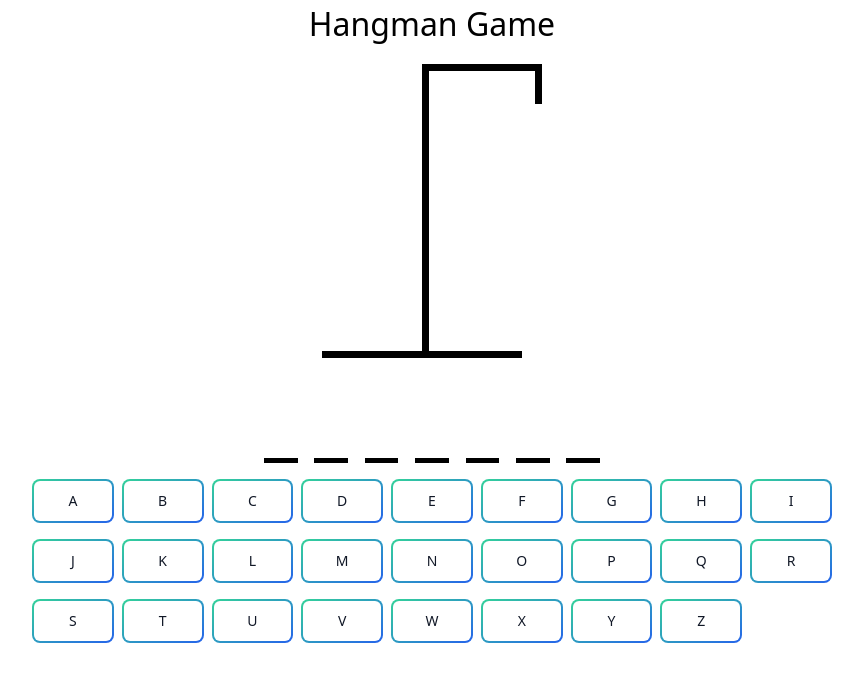
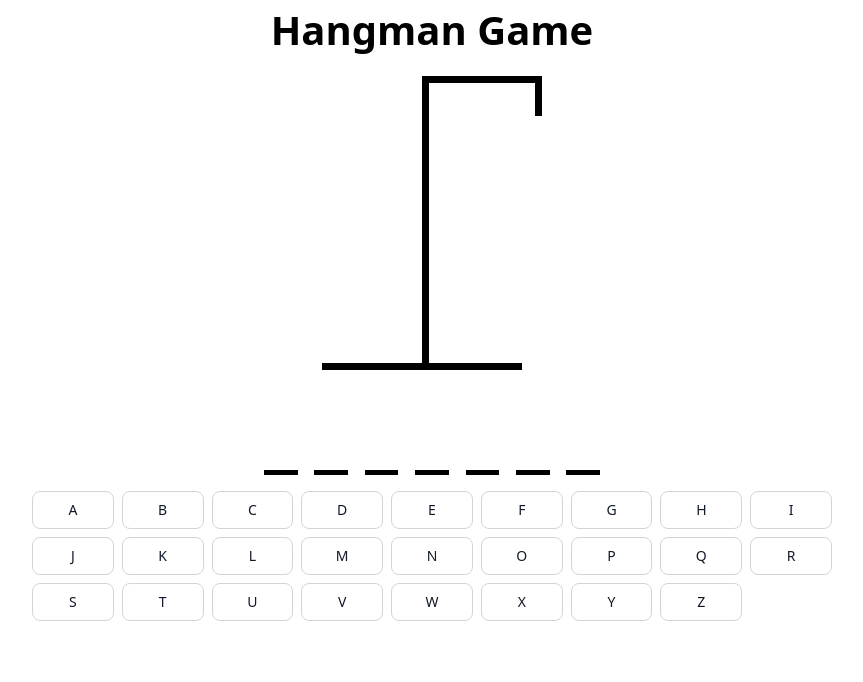
Before and after one commit to AnnieTran2023/Hangman-React-TS, a React (Vite) app: page / in a window 1280 px wide. Shown: the top 682 px of the page, without its empty margins (208-1071 px from the left). Built offline with nearby package versions, Linux system fonts and the light colour scheme.

Commit message:
keyboard logic ui

```diff
--- a/src/App.tsx
+++ b/src/App.tsx
@@ -1,4 +1,4 @@
-import { useEffect, useState } from "react";
+import { useCallback, useEffect, useState } from "react";
 
 import words from "./wordList.json";
 import { HangmanDrawing } from "./HangmanDrawing";
@@ -18,6 +18,28 @@ function App() {
     (letter) => !wordToGuess.includes(letter)
   );
 
+  const addGuessLetter = useCallback(
+    (letter: string) => {
+      if (guessLetters.includes(letter)) return;
+      setGuessLetters((currentLetters) => [...currentLetters, letter]);
+    },
+    [guessLetters]
+  );
+
+  useEffect(() => {
+    const handler = (e: KeyboardEvent) => {
+      const key = e.key;
+      console.log(key);
+      if (!key.match(/^[a-z]$/)) return;
+
+      e.preventDefault();
+      addGuessLetter(key);
+    };
+    document.addEventListener("keypress", handler);
+    return () => {
+      document.removeEventListener("keypress", handler);
+    };
+  }, [guessLetters]);
 
   return (
     <div
@@ -30,11 +52,21 @@ function App() {
         alignItems: "center",
       }}
     >
-      <div style={{ fontSize: "2rem", textAlign: "center" }}>Hangman Game</div>
+      <div
+        style={{ fontSize: "2.5rem", textAlign: "center", fontWeight: "700" }}
+      >
+        Hangman Game
+      </div>
       <HangmanDrawing numberOfGuesses={inCorrectLetters.length} />
       <HangmanWord guessLetters={guessLetters} wordToGuess={wordToGuess} />
       <div style={{ alignSelf: "stretch" }}>
-        <Keyboard />
+        <Keyboard
+          activeLetters={guessLetters.filter((letter) =>
+            wordToGuess.includes(letter)
+          )}
+          inactiveLetters={inCorrectLetters}
+          addGuessLetter={addGuessLetter}
+        />
       </div>
     </div>
   );
--- a/src/HangmanDrawing.tsx
+++ b/src/HangmanDrawing.tsx
@@ -84,6 +84,7 @@ type HangmanDrawingProps = {
   numberOfGuesses: number;
 };
 export function HangmanDrawing({ numberOfGuesses }: HangmanDrawingProps) {
+
   return (
     <div style={{ position: "relative" }}>
       {BODY_PARTS.slice(0, numberOfGuesses)}
--- a/src/Keyboard.tsx
+++ b/src/Keyboard.tsx
@@ -27,26 +27,47 @@ const KEYS = [
   "Z",
 ];
 
-export function Keyboard() {
+type KeyboardProps = {
+  activeLetters: string[];
+  inactiveLetters: string[];
+  addGuessLetter: (letter: string) => void;
+};
+
+export function Keyboard({
+  activeLetters,
+  inactiveLetters,
+  addGuessLetter,
+}: KeyboardProps) {
   return (
-    <div
-      style={{
-        display: "grid",
-        gridTemplateColumns: "repeat(auto-fit, minmax(75px, 1fr))",
-        gap: ".5rem",
-      }}
-    >
-      {KEYS.map((letter) => (
-        <button
-          disabled
-          key={letter}
-          className="relative inline-flex items-center justify-center p-0.5 mb-2 me-2 overflow-hidden text-sm font-medium text-gray-900 rounded-lg group bg-gradient-to-br from-green-400 to-blue-600 group-hover:from-green-400 group-hover:to-blue-600 hover:text-white dark:text-white focus:ring-4 focus:outline-none focus:ring-green-200 dark:focus:ring-green-800"
-        >
-          <span className="relative block w-full h-full px-5 py-2.5 transition-all ease-in duration-75 bg-white dark:bg-gray-900 rounded-md group-hover:bg-opacity-0">
-            {letter}
-          </span>
-        </button>
-      ))}
+    <div className="grid grid-cols-7 md:grid-cols-9 lg:grid-cols-13 gap-2">
+      {KEYS.map((letter) => {
+        const isActive = activeLetters.includes(letter.toLowerCase());
+        const isInactive = inactiveLetters.includes(letter.toLowerCase());
+
+        return (
+          <button
+            key={letter}
+            onClick={() => !isInactive && addGuessLetter(letter.toLowerCase())}
+            className={`
+              relative inline-flex items-center justify-center p-2 overflow-hidden
+              text-sm font-medium rounded-lg
+              focus:outline-none transition-all ease-in duration-75
+              ${
+                isActive
+                  ? "bg-gradient-to-br from-green-400 to-blue-600 hover:from-green-500 hover:to-blue-700 text-white"
+                  : "bg-white dark:bg-gray-900 text-gray-900"
+              }
+              ${isInactive ? "opacity-50 cursor-not-allowed" : ""}
+              border border-gray-300
+            `}
+            disabled={isInactive}
+          >
+            <span className="block w-full h-full transition-all ease-in duration-75">
+              {letter}
+            </span>
+          </button>
+        );
+      })}
     </div>
   );
 }
```
